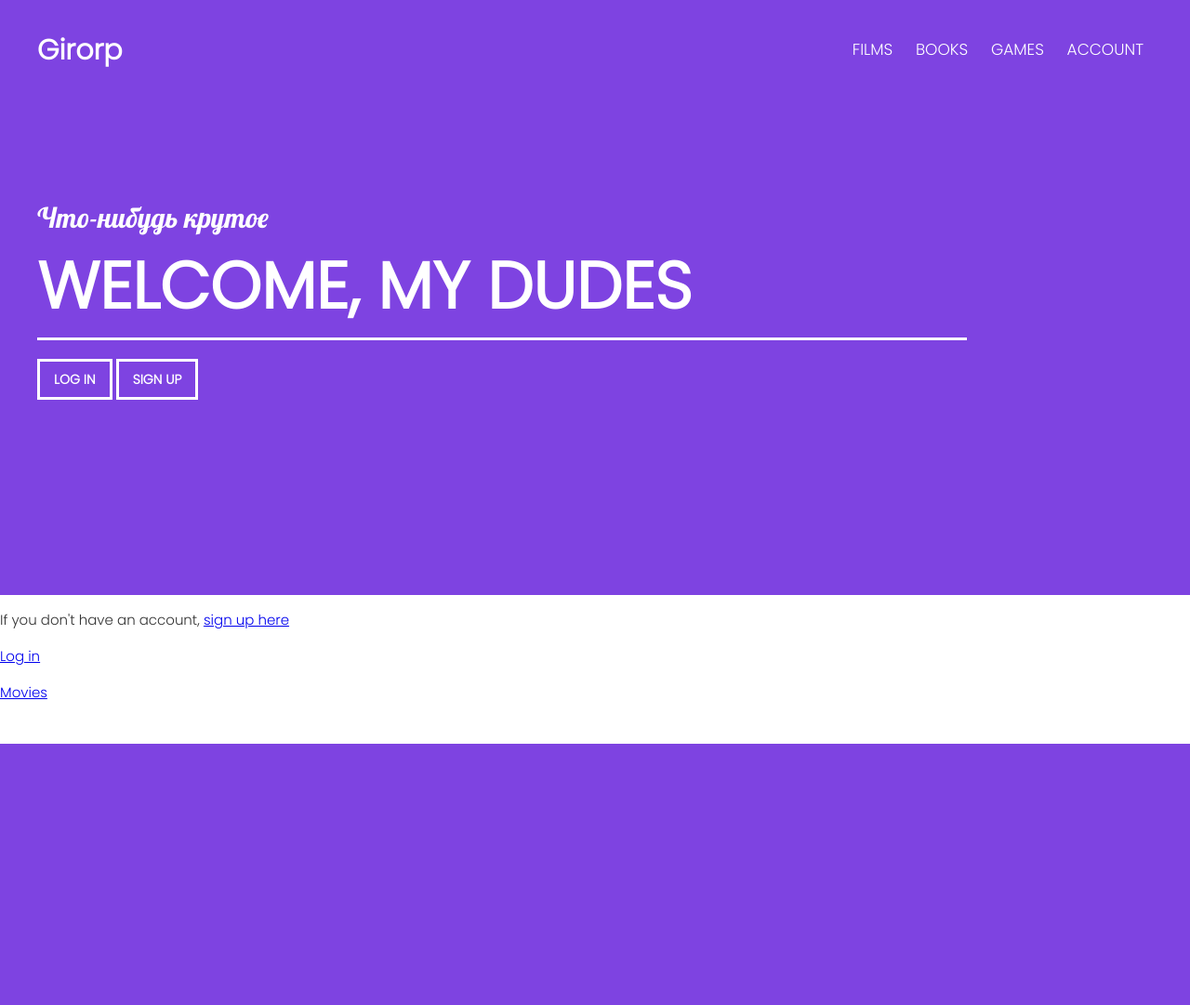
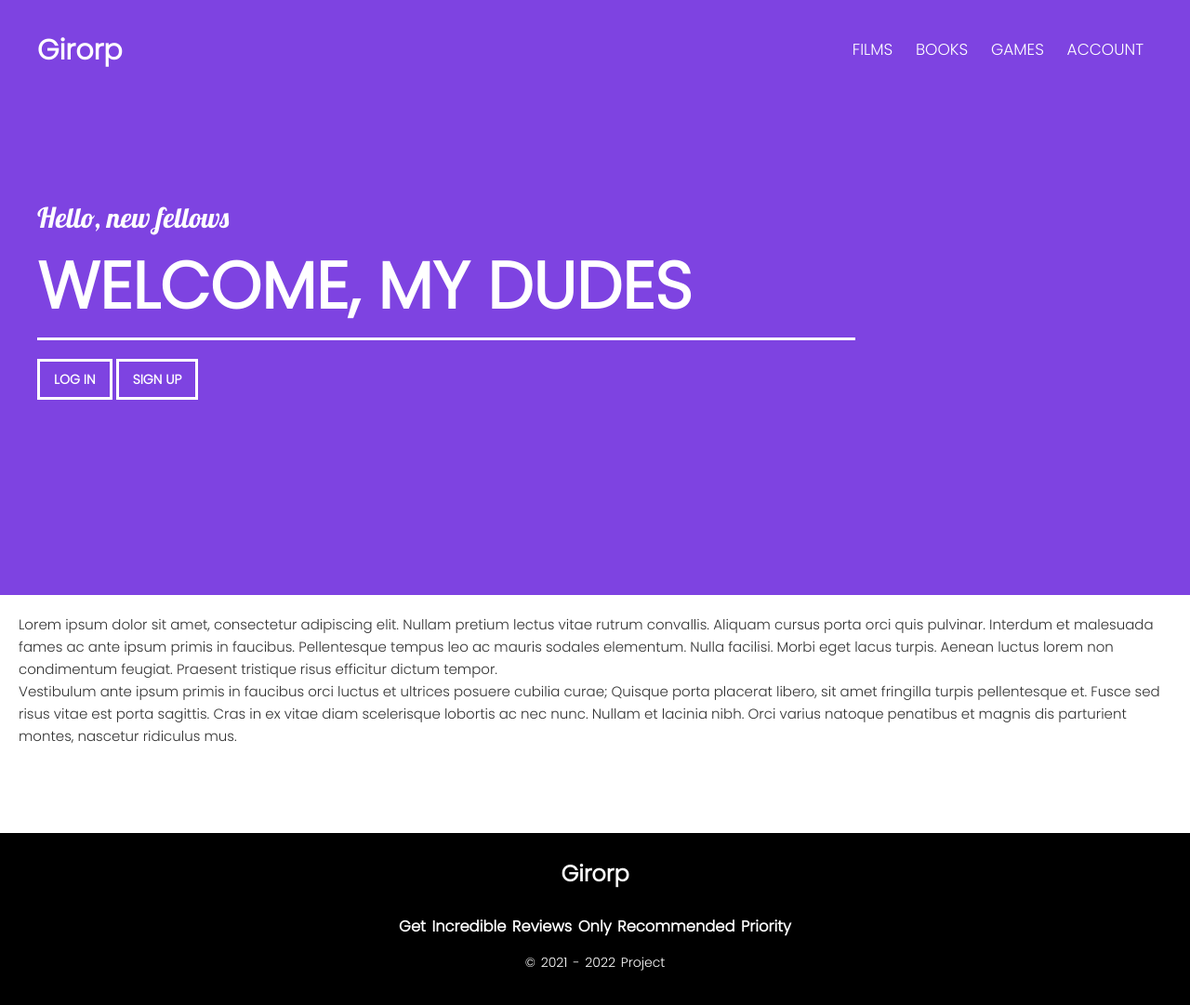
Before and after one commit to kolenka-matka/spasite, a Django app: page / in a window 1280 px wide. Shown: the whole page at 93% size. Before the commit the page ends 800 px from the top, so only its background shows below. Run offline with Django 4.2, Linux system fonts and the light colour scheme.

Commit message:
красивая, но полупустая главная страничка

```diff
--- a/static/css/styles.css
+++ b/static/css/styles.css
@@ -6,7 +6,6 @@ body {
 	color: #333;
 	line-height: 1.6;
 }
-
 
 
 h1, h2, h3, h4, h5, h6 {
@@ -50,7 +49,7 @@ h1, h2, h3, h4, h5, h6 {
 .intro_title:after {
 	content: "";
 	display: block;
-	width: 1000px;
+	width: 100%;
 	height: 3px;
 	margin: 20px auto;
 
@@ -62,11 +61,9 @@ h1, h2, h3, h4, h5, h6 {
 	width: 100%;
 	max-width: 880px;
 	margin: 0;
-
-	text-align: center;
 }
 
-.intro_suptitle{ /*что-нибудь крутое*/
+.intro_suptitle{ /*Hello, new fellow*/
 	margin-bottom: 15px;
 
 	font-size: 30px;
@@ -157,11 +154,60 @@ h1, h2, h3, h4, h5, h6 {
 	text-decoration: none;
 
 
-
-	transition: background .1s linear, color .1s linear;
+	transition: background .1s linear, color .1s;
 }
 
 .btn:hover {
 	background-color: #fff;
 	color: #333
 }
+
+.information{
+	margin: 20px;
+	font-family: 'Poppins', sans-serif;
+
+	font-size: 15px;
+	color: #333;
+	line-height: 1.6;
+}
+
+
+
+
+footer {
+	background: #000;
+	height: auto;
+	width: 100vw;
+	font-family: 'Poppins', sans-serif;
+	padding-top: 20px;
+	color:  #fff;
+
+}
+
+
+.footer-content {
+	display: flex;
+	align-items: center;
+	justify-content: center;
+	flex-direction: column;
+	text-align: center;
+
+	font-size: 12px;
+	font-weight: 400;
+	text-transform: capitalize;
+	line-height: 3rem;
+
+}
+
+.footer-bottom {
+    background-color: #000;
+    width: 100vw;
+    padding: 20px 0;
+    text-align: center;
+
+    color: #fff;
+    font-size: 14px;
+    word-spacing: 2px;
+    text-transform: capitalize;
+
+}
--- a/templates/index.html
+++ b/templates/index.html
@@ -14,6 +14,9 @@
     <link rel="preconnect" href="https://fonts.gstatic.com" crossorigin>
     <link href="https://fonts.googleapis.com/css2?family=Lobster&display=swap" rel="stylesheet">
 
+    <link rel="preconnect" href="https://fonts.googleapis.com">
+    <link rel="preconnect" href="https://fonts.gstatic.com" crossorigin>
+
 </head>
 <body>
 
@@ -24,10 +27,10 @@
             <div class="header_logo">Girorp</div>
 
             <nav class="nav">
-                <a class="nav_link" href="#">Films</a>
+                <a class="nav_link" href="{% url "movies" %}">Films</a>
                 <a class="nav_link" href="#">Books</a>
                 <a class="nav_link" href="#">Games</a>
-                <a class="nav_link" href="#">Account</a>
+                <a class="nav_link" href="{% url 'dashboard' %}">Account</a>
 
             </nav>
         </div>
@@ -37,36 +40,60 @@
 <div class="intro">
     <div class="container">
         <div class="intro_inner">
-            <h2 class="intro_suptitle">Что-нибудь крутое</h2>
+            <h2 class="intro_suptitle"><span class="user">
+    {% if request.user.is_authenticated %}
+        Hello, {{ request.user.first_name }}!
+    {% else %}
+        Hello, new fellows
+    {% endif %}</h2>
             <h1 class="intro_title">Welcome, my dudes</h1>
         </div>
-
-        <a class="btn" href="{% url "logout" %}">Log In</a>
+    {% if request.user.is_authenticated %}
+        <a class="btn" href="{% url "logout" %}">Log Out</a>
+    {% else %}
+        <a class="btn" href="{% url "login" %}">Log In</a>
         <a class="btn" href="{% url "signin" %}">Sign Up</a>
-
+    {% endif %}
         <!-- <h1>Наш сайт</h1> -->
     </div>
 </div>
 
+<div class="information">
+    <p>Lorem ipsum dolor sit amet, consectetur adipiscing elit. Nullam pretium lectus vitae rutrum convallis. Aliquam cursus porta orci quis pulvinar. Interdum et malesuada fames ac ante ipsum primis in faucibus. Pellentesque tempus leo ac mauris sodales elementum. Nulla facilisi. Morbi eget lacus turpis. Aenean luctus lorem non condimentum feugiat. Praesent tristique risus efficitur dictum tempor.
+    <br>
+    Vestibulum ante ipsum primis in faucibus orci luctus et ultrices posuere cubilia curae; Quisque porta placerat libero, sit amet fringilla turpis pellentesque et. Fusce sed risus vitae est porta sagittis. Cras in ex vitae diam scelerisque lobortis ac nec nunc. Nullam et lacinia nibh. Orci varius natoque penatibus et magnis dis parturient montes, nascetur ridiculus mus.</p>
+</div>
 
-{% if request.user.is_authenticated %}
+<br>
+<br>
+<br>
+
+<!-- {% if request.user.is_authenticated %}
     <ul class="menu">
         <a href="{% url 'dashboard' %}">My dashboard</a>
         </li>
     </ul>
 {% endif %}
-<p>If you don't have an account, <a href="{% url "signin" %}">sign up here</a></p>
+ --><!-- <p>If you don't have an account, <a href="{% url "signin" %}">sign up here</a></p>
 <span class="user">
-    {% if request.user.is_authenticated %}
-        Hello {{ request.user.first_name }},
-        <a href="{% url "logout" %}">Log out</a>
-    {% else %}
-        <a href="{% url "login" %}">Log in</a>
-    {% endif %}
-</span>
 
-<p></p>
-<a href="{% url "movies" %}"> Movies</a>
+</span> -->
+<!--
+<a href="{% url "movies" %}"> Movies</a> -->
+
+<footer>
+    <div class="footer-content">
+        <h1>Girorp</h1>
+    </div>
+
+
+    <div class="footer-bottom">
+        <h3>get incredible reviews only recommended priority</h3>
+        <p> © 2021 - 2022 project</p>
+    </div>
+</footer>
 
 </body>
+
+
 </html>
```
